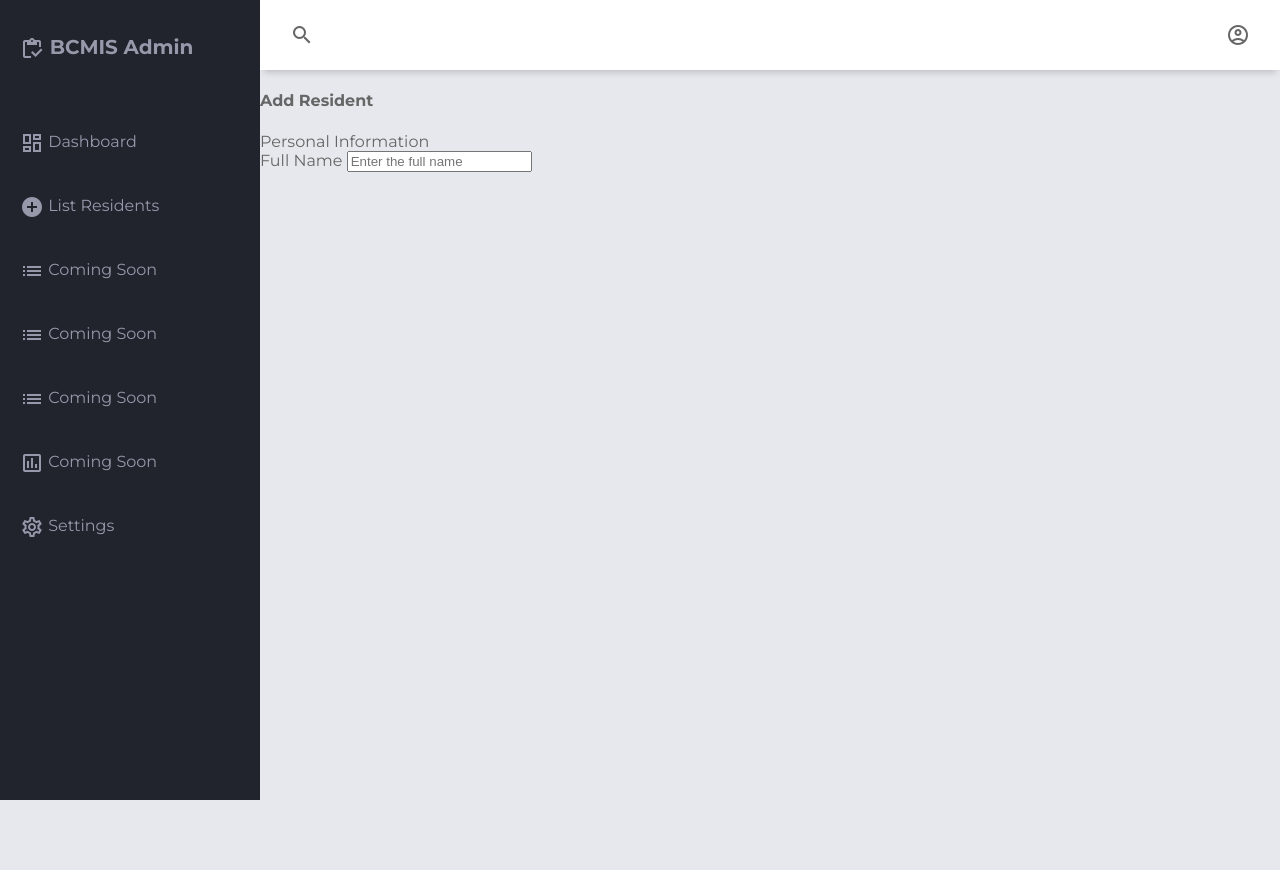
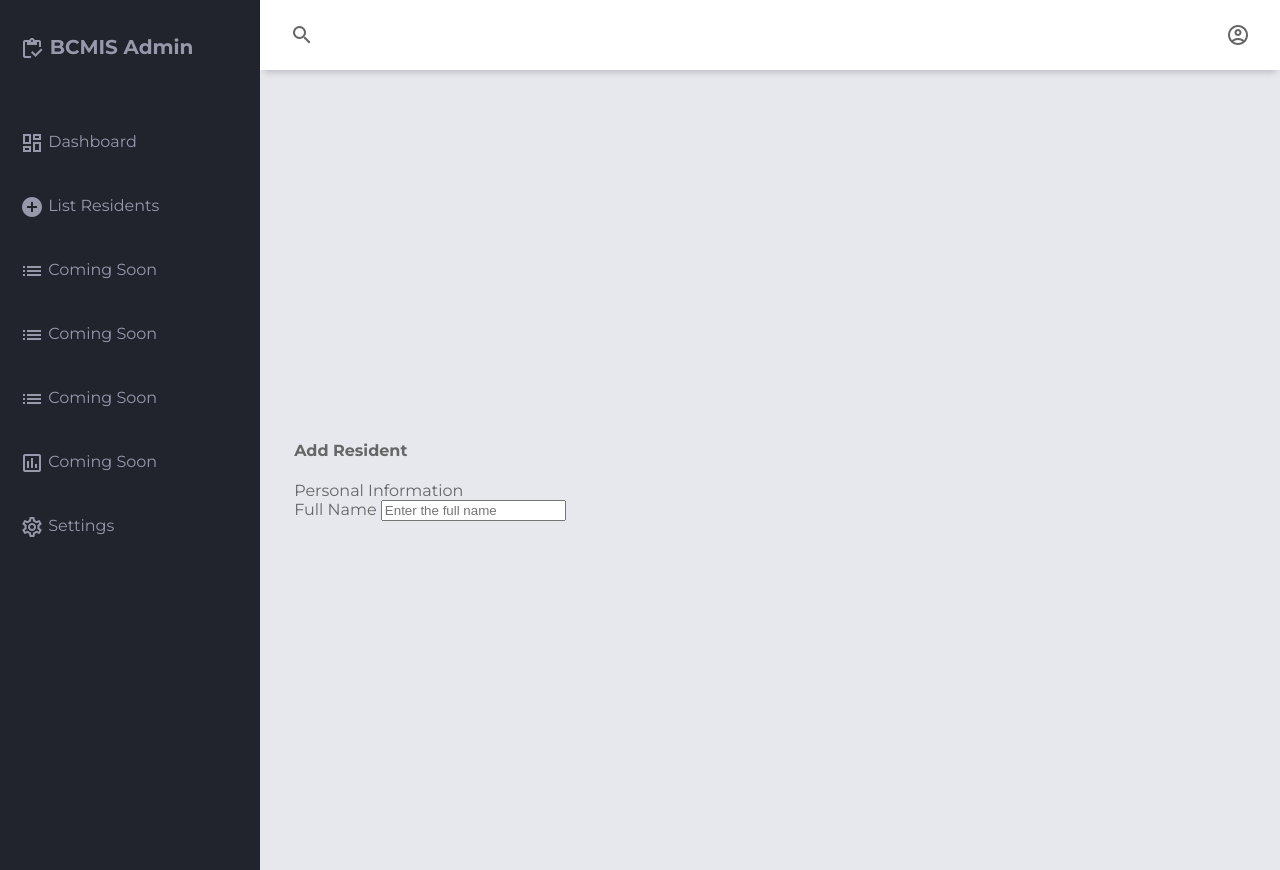
Before and after one commit to chrstncleofas/BCMIS, a Django app: page /add in a window 1280 px wide. Before the commit the page ends 800 px from the top, so only its background shows below. Run offline with Django 4.2, Linux system fonts and the light colour scheme.

Commit message:
Added UI

```diff
--- a/static/css/add.css
+++ b/static/css/add.css
@@ -1 +1,11 @@
 @import url('https://fonts.googleapis.com/css2?family=Poppins:wght@200;300;400;500;600;700&display=swap');
+
+.bodies{
+    min-height:  100vh;
+    display: flex;
+    align-items: center;
+    justify-content: center;
+}
+.container{
+
+}
--- a/templates/authentication/add.html
+++ b/templates/authentication/add.html
@@ -6,6 +6,7 @@
     <meta http-equiv="X-UA-Compatible" content="IE=edge">
     <meta name="viewport" content="width=device-width, initial-scale=1.0">
     <link rel="stylesheet" href="{% static 'css/dashboard.css' %}">
+    <link rel="stylesheet" href="{% static 'css/add.css' %}">
     <link href="https://fonts.googleapis.com/icon?family=Material+Icons+Outlined" rel="stylesheet">
     <link href="https://fonts.googleapis.com/css2?family=Montserrat:wght@100;200;300;400;500;600;700;800;900&display=swap" rel="stylesheet">
     <title>Add Resident Page</title>
@@ -71,6 +72,7 @@
                 </li>
             </ul>
         </aside>
+        <section class="bodies">
             <div class="containers">
                 <h4>Add Resident</h4>
                 <form action="">
@@ -87,6 +89,7 @@
                     </div>
                 </form>
             </div>
+        </section>
     </div>
 </body>
 </html>
```
Lines whose indentation alone changed are shown as unchanged.
